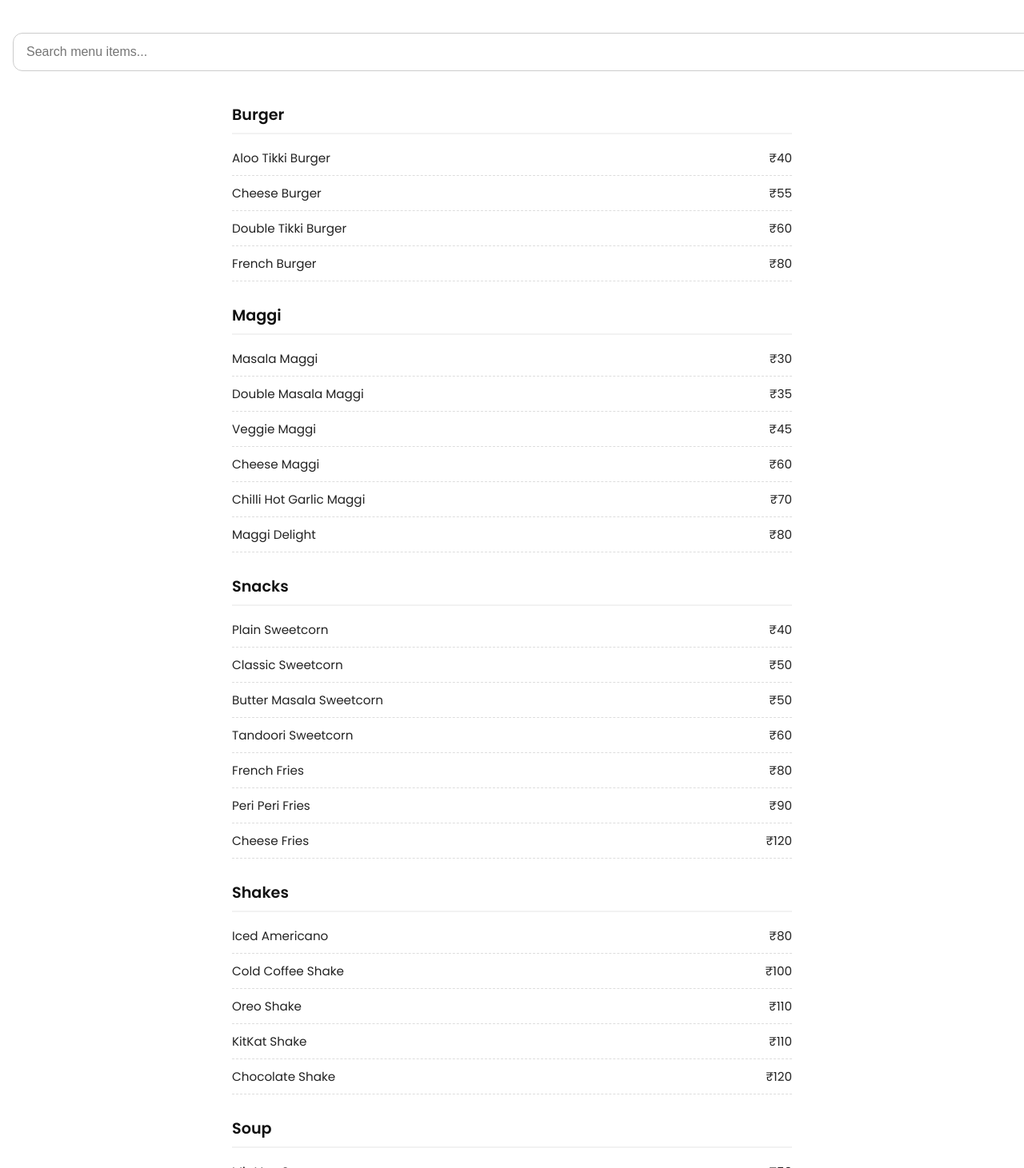
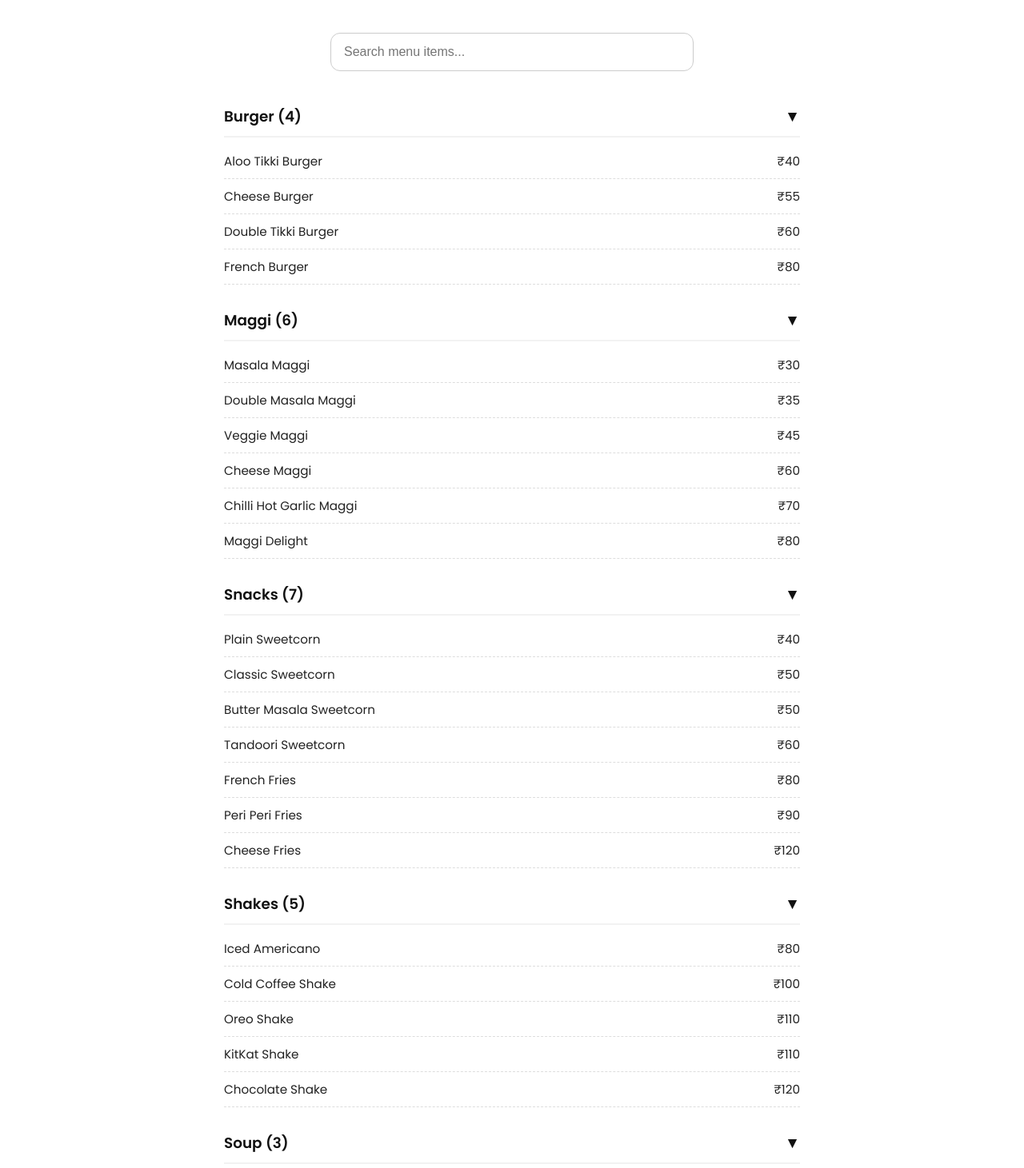
Before and after one commit to Leonex-g/Spicy-Masti, a plain HTML site: page index.html in a window 1280 px wide. Shown: the part 94-1555 px from the top of the page at 80% size. Drawn offline with Linux system fonts and the light colour scheme.

Commit message:
Enhance category titles with item counts and arrows

```diff
--- a/index.html
+++ b/index.html
@@ -31,10 +31,13 @@ header {
 /* SEARCH */
 .search-box {
   padding: 16px;
+  display: flex;
+  justify-content: center;
 }
 
 .search-box input {
   width: 100%;
+  max-width: 420px;
   padding: 14px 16px;
   font-size: 1rem;
   border-radius: 12px;
@@ -52,12 +55,20 @@ header {
 }
 
 .category-title {
-  font-size: 1.2rem;
+  display: flex;
+  justify-content: space-between;
+  align-items: center;
+  font-size: 1.15rem;
   font-weight: 600;
   color: #111;
   border-bottom: 2px solid #f2f2f2;
-  padding: 8px 0;
+  padding: 10px 0;
   cursor: pointer;
+}
+
+.arrow {
+  font-size: 1.2rem;
+  transition: transform 0.2s;
 }
 
 .items {
@@ -90,7 +101,7 @@ footer {
 /* Desktop */
 @media (min-width: 768px) {
   .menu, #searchResults {
-    max-width: 700px;
+    max-width: 720px;
     margin: auto;
   }
 }
@@ -115,7 +126,10 @@ footer {
 
   <!-- Burger -->
   <div class="category">
-    <div class="category-title" onclick="toggleCategory(this)">Burger</div>
+    <div class="category-title" onclick="toggleCategory(this)">
+      <span>Burger (4)</span>
+      <span class="arrow">▼</span>
+    </div>
     <div class="items">
       <div class="menu-item"><span>Aloo Tikki Burger</span><span>₹40</span></div>
       <div class="menu-item"><span>Cheese Burger</span><span>₹55</span></div>
@@ -126,7 +140,10 @@ footer {
 
   <!-- Maggi -->
   <div class="category">
-    <div class="category-title" onclick="toggleCategory(this)">Maggi</div>
+    <div class="category-title" onclick="toggleCategory(this)">
+      <span>Maggi (6)</span>
+      <span class="arrow">▼</span>
+    </div>
     <div class="items">
       <div class="menu-item"><span>Masala Maggi</span><span>₹30</span></div>
       <div class="menu-item"><span>Double Masala Maggi</span><span>₹35</span></div>
@@ -139,7 +156,10 @@ footer {
 
   <!-- Snacks -->
   <div class="category">
-    <div class="category-title" onclick="toggleCategory(this)">Snacks</div>
+    <div class="category-title" onclick="toggleCategory(this)">
+      <span>Snacks (7)</span>
+      <span class="arrow">▼</span>
+    </div>
     <div class="items">
       <div class="menu-item"><span>Plain Sweetcorn</span><span>₹40</span></div>
       <div class="menu-item"><span>Classic Sweetcorn</span><span>₹50</span></div>
@@ -153,7 +173,10 @@ footer {
 
   <!-- Shakes -->
   <div class="category">
-    <div class="category-title" onclick="toggleCategory(this)">Shakes</div>
+    <div class="category-title" onclick="toggleCategory(this)">
+      <span>Shakes (5)</span>
+      <span class="arrow">▼</span>
+    </div>
     <div class="items">
       <div class="menu-item"><span>Iced Americano</span><span>₹80</span></div>
       <div class="menu-item"><span>Cold Coffee Shake</span><span>₹100</span></div>
@@ -165,7 +188,10 @@ footer {
 
   <!-- Soup -->
   <div class="category">
-    <div class="category-title" onclick="toggleCategory(this)">Soup</div>
+    <div class="category-title" onclick="toggleCategory(this)">
+      <span>Soup (3)</span>
+      <span class="arrow">▼</span>
+    </div>
     <div class="items">
       <div class="menu-item"><span>Mix Veg Soup</span><span>₹50</span></div>
       <div class="menu-item"><span>Hot & Sour Soup</span><span>₹50</span></div>
@@ -175,7 +201,10 @@ footer {
 
   <!-- Dessert -->
   <div class="category">
-    <div class="category-title" onclick="toggleCategory(this)">Dessert</div>
+    <div class="category-title" onclick="toggleCategory(this)">
+      <span>Dessert (1)</span>
+      <span class="arrow">▼</span>
+    </div>
     <div class="items">
       <div class="menu-item"><span>Gulab Jamun (3 pcs)</span><span>₹50</span></div>
     </div>
@@ -190,7 +219,15 @@ footer {
 <script>
 function toggleCategory(title) {
   const items = title.nextElementSibling;
-  items.style.display = items.style.display === "none" ? "block" : "none";
+  const arrow = title.querySelector(".arrow");
+
+  if (items.style.display === "none") {
+    items.style.display = "block";
+    arrow.textContent = "▼";
+  } else {
+    items.style.display = "none";
+    arrow.textContent = "▲";
+  }
 }
 
 function searchMenu() {
```
